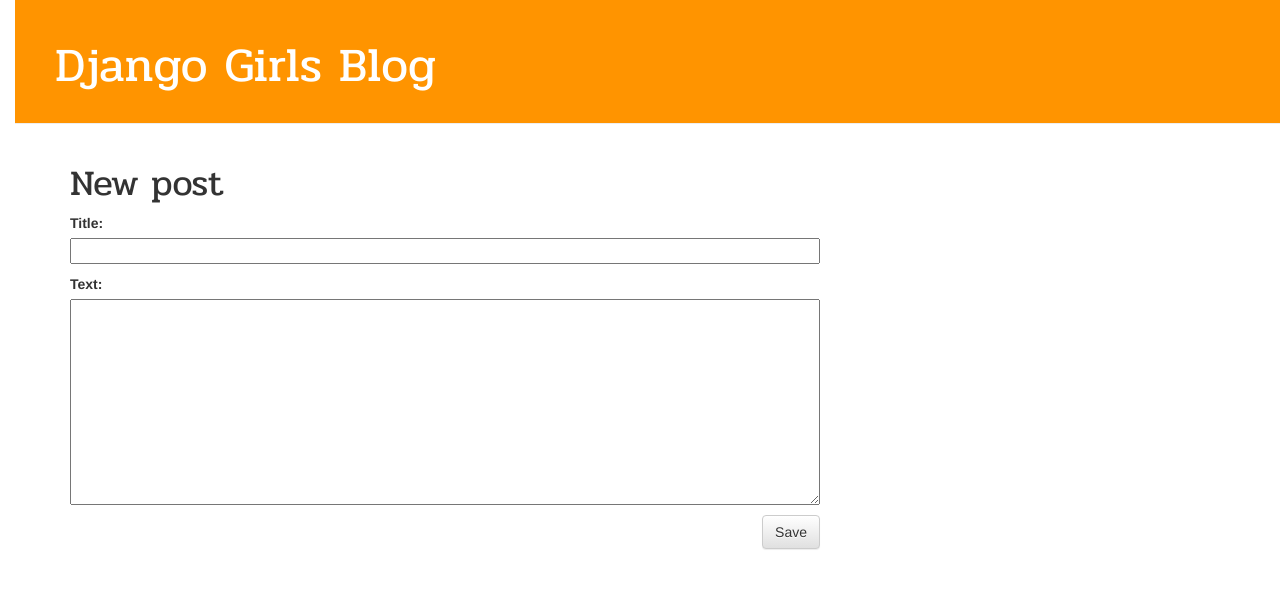
After one commit to pwn3ros/my-first-blog, a Django app: page /post/new/ in a window 1280 px wide. The commit adds this page. Shown: the top 589 px of the page. Run offline with Django 3.2, Linux system fonts and the light colour scheme; some libraries are stand-ins or nearby versions.

Commit message:
Added views to create/edit blog post inside the site.

```diff
--- /dev/null
+++ b/blog/forms.py
@@ -0,0 +1,8 @@
+from django import forms
+from .models import Post
+
+class PostForm(forms.ModelForm):
+
+	class Meta:
+		model = Post
+		fields = ('title', 'text')
--- a/blog/static/css/blog.css
+++ b/blog/static/css/blog.css
@@ -24,11 +24,11 @@ body {
 }
 
 h1, h2, h3, h4 {
-    font-family: 'Lobster', cursive;
+    font-family: 'Pridi', cursive;
 }
 
 .date {
-    color: #40E0D0
+    color: #828282;
 }
 
 .save {
--- a/blog/templates/blog/base.html
+++ b/blog/templates/blog/base.html
@@ -9,6 +9,9 @@
     </head>
 	<body>
 		<div class="page-header">
+			{% if user.is_authenticated %}
+				<a href="{% url 'post_new' %}" class="top-menu"><span class="glyphicon glyphicon-plus"></span></a>
+			{% endif %}
 			<h1><a href="/">Django Girls Blog</a></h1>
 		</div>
 		<div class="content container">
--- /dev/null
+++ b/blog/templates/blog/post_edit.html
@@ -0,0 +1,9 @@
+{% extends 'blog/base.html' %}
+
+{% block content %}
+	<h1>New post</h1>
+	<form method="POST" class="post-form">{% csrf_token %}
+		{{ form.as_p }}
+		<button type="submit" class="save btn btn-default">Save</button>
+	</form>
+{% endblock %}
--- a/blog/urls.py
+++ b/blog/urls.py
@@ -3,5 +3,7 @@ from . import views
 
 urlpatterns = [
 	url(r'^$',views.post_list,name='post_list'),
-	url(r'^post/(?P<pk>\d+)/$', views.post_detail,name='post_detail')
+	url(r'^post/(?P<pk>\d+)/$', views.post_detail,name='post_detail'),
+	url(r'^post/new/$', views.post_new,name="post_new"),
+	url(r'^post/(?P<pk>\d+)/edit/$', views.post_edit,name='post_edit')
 ]
--- a/blog/views.py
+++ b/blog/views.py
@@ -1,6 +1,7 @@
-from django.shortcuts import render, get_object_or_404
+from django.shortcuts import render, get_object_or_404, redirect
 from django.utils import timezone
 from .models import Post
+from .forms import PostForm
 
 def post_list(request):
 	posts = Post.objects.filter(published_date__lte=timezone.now()).order_by('published_date')
@@ -9,3 +10,30 @@ def post_list(request):
 def post_detail(request,pk):
 	post = get_object_or_404(Post, pk=pk)
 	return render(request, 'blog/post_detail.html',{'post':post})
+
+def post_new(request):
+	if request.method == "POST":
+		form = PostForm(request.POST)
+		if form.is_valid():
+			post = form.save(commit=False)
+			post.author = request.user
+			post.published_date = timezone.now()
+			post.save()
+			return redirect('post_detail',pk=post.pk)
+	else:
+		form = PostForm()
+	return render(request, 'blog/post_edit.html',{'form':form})
+
+def post_edit(request,pk):
+	post = get_object_or_404(Post, pk=pk)
+	if request.method == "POST":
+		form = PostForm(request.POST)
+		if form.is_valid():
+			post = form.save(commit=False)
+			post.author = request.user
+			post.published_date = timezone.now()
+			post.save()
+			return redirect('post_detail',pk=post.pk)
+	else:
+		form = PostForm(instance = post)
+	return render(request, 'blog/post_edit.html',{'form':form})
```
Also changed, not shown: blog/templates/blog/post_detail.html (+7 -4 lines).
